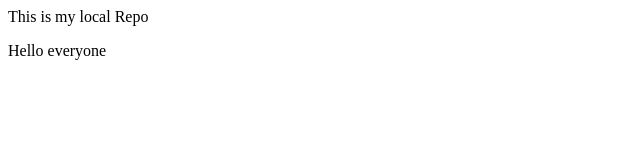
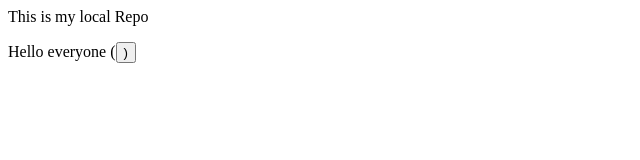
Before and after one commit to Mitalykumari/localrepo, a plain HTML site: page index.html in a window 1280 px wide. Shown: the full height of the page, 0-640 px from the left. Drawn offline with Linux system fonts and the light colour scheme.

Commit message:
Add button

```diff
--- a/index.html
+++ b/index.html
@@ -1,2 +1,2 @@
 <p>This is my local Repo</p>
-<p>Hello everyone</p>
+<p>Hello everyone (<button>)</button></p>
```
